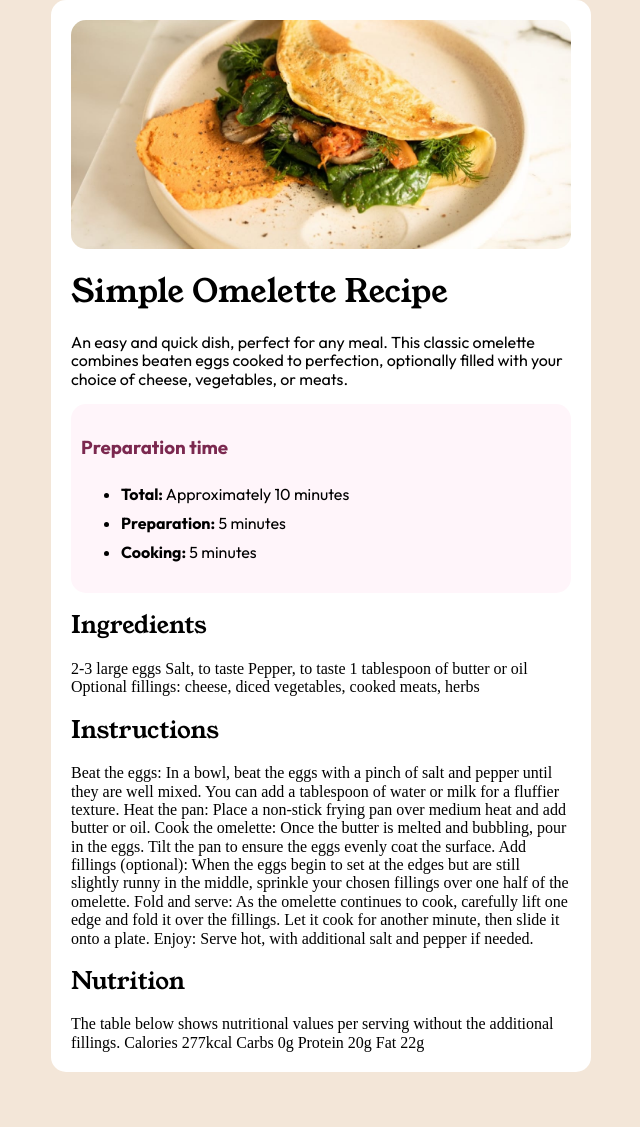
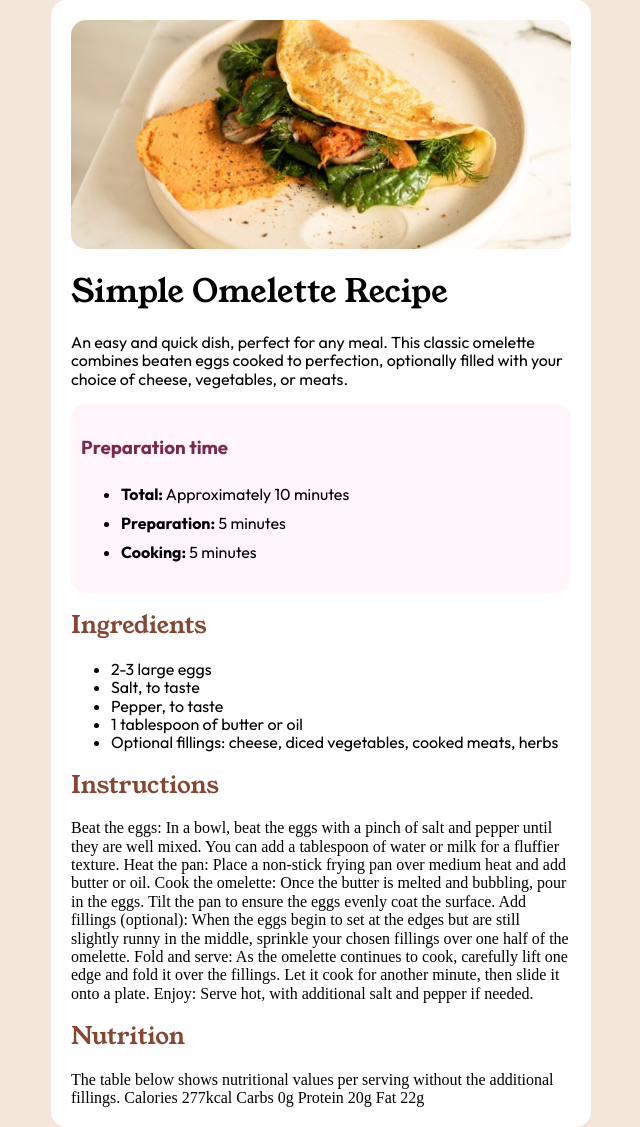
Before and after one commit to flashayy/2.rocnik, a PHP site: page /recept.html in a window 1280 px wide. Shown: the whole page, without its empty margins (319-959 px from the left). Before the commit the page ends 1072 px from the top, so only its background shows below. Run offline with PHP 8.4, Linux system fonts and the light colour scheme.

Commit message:
pridal som root

```diff
--- a/receptPrazenica/assets/css/style.css
+++ b/receptPrazenica/assets/css/style.css
@@ -1,6 +1,17 @@
 @import url('https://fonts.googleapis.com/css2?family=Young+Serif&display=swap');
 @import url('https://fonts.googleapis.com/css2?family=Outfit:wght@100..900&family=Young+Serif&display=swap');
 
+
+:root {
+    --White: hsl(0, 0%, 100%)
+    -- Stone 100: hsl(30, 54%, 90%)
+    -- Stone 150: hsl(30, 18%, 87%)
+    -- Stone 600: hsl(30, 10%, 34%)
+    -- Stone 900: hsl(24, 5%, 18%)
+    -- Brown 800: hsl(14, 45%, 36%)
+    -- Rose 800: hsl(332, 51%, 32%)
+    -- Rose 50: hsl(330, 100%, 98%)
+}
 body {
     background-color: hsl(30, 54%, 90%);
 }
@@ -41,3 +52,7 @@ p, li {
     color:hsl(332, 51%, 32%);
     font-family: "Outfit", serif;
 }
+
+h2 {
+    color:hsl(14, 45%, 36%);
+}
--- a/receptPrazenica/recept.html
+++ b/receptPrazenica/recept.html
@@ -18,9 +18,7 @@
           to perfection, optionally filled with your choice of cheese, vegetables, or meats.</p>
 
     <div class="priprava">
-
       <h3>Preparation time</h3>
-
         <ul>
           <li><strong>Total:</strong> Approximately 10 minutes</li>
           <li><strong>Preparation:</strong> 5 minutes</li>
@@ -29,13 +27,16 @@
 
     </div>
 
+    <div class="ingrediencie">
       <h2>Ingredients</h2>
-
-      2-3 large eggs
-      Salt, to taste
-      Pepper, to taste
-      1 tablespoon of butter or oil
-      Optional fillings: cheese, diced vegetables, cooked meats, herbs
+        <ul>
+          <li>2-3 large eggs</li>
+          <li>Salt, to taste</li>
+          <li>Pepper, to taste</li>
+          <li>1 tablespoon of butter or oil</li>
+          <li>Optional fillings: cheese, diced vegetables, cooked meats, herbs</li>
+        </ul>
+    </div>
 
       <h2>Instructions</h2>
 
```
